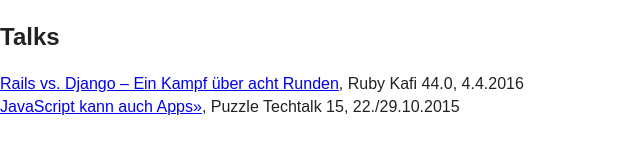
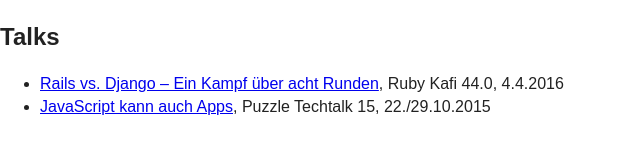
Before and after one commit to hupf/hupf.github.io, a plain HTML site: page index.html in a window 1280 px wide. Shown: the whole page, without its empty margins (0-640 px from the left). Drawn offline with Linux system fonts and the light colour scheme.

Commit message:
display links in list

```diff
--- a/index.html
+++ b/index.html
@@ -21,8 +21,10 @@
         <![endif]-->
 
       <h2>Talks</h2>
-      <a href="http://slides.com/hupf/rails-vs-django">Rails vs. Django – Ein Kampf über acht Runden</a>, Ruby Kafi 44.0, 4.4.2016<br>
-      <a href="javascript-kann-auch-apps/index.html">JavaScript kann auch Apps»</a>, Puzzle Techtalk 15, 22./29.10.2015</a><br>
+      <ul>
+        <li><a href="http://slides.com/hupf/rails-vs-django">Rails vs. Django – Ein Kampf über acht Runden</a>, Ruby Kafi 44.0, 4.4.2016</li>
+        <li><a href="javascript-kann-auch-apps/index.html">JavaScript kann auch Apps</a>, Puzzle Techtalk 15, 22./29.10.2015</a></li>
+      </ul>
 
         <script src="js/main.js"></script>
     </body>
```
